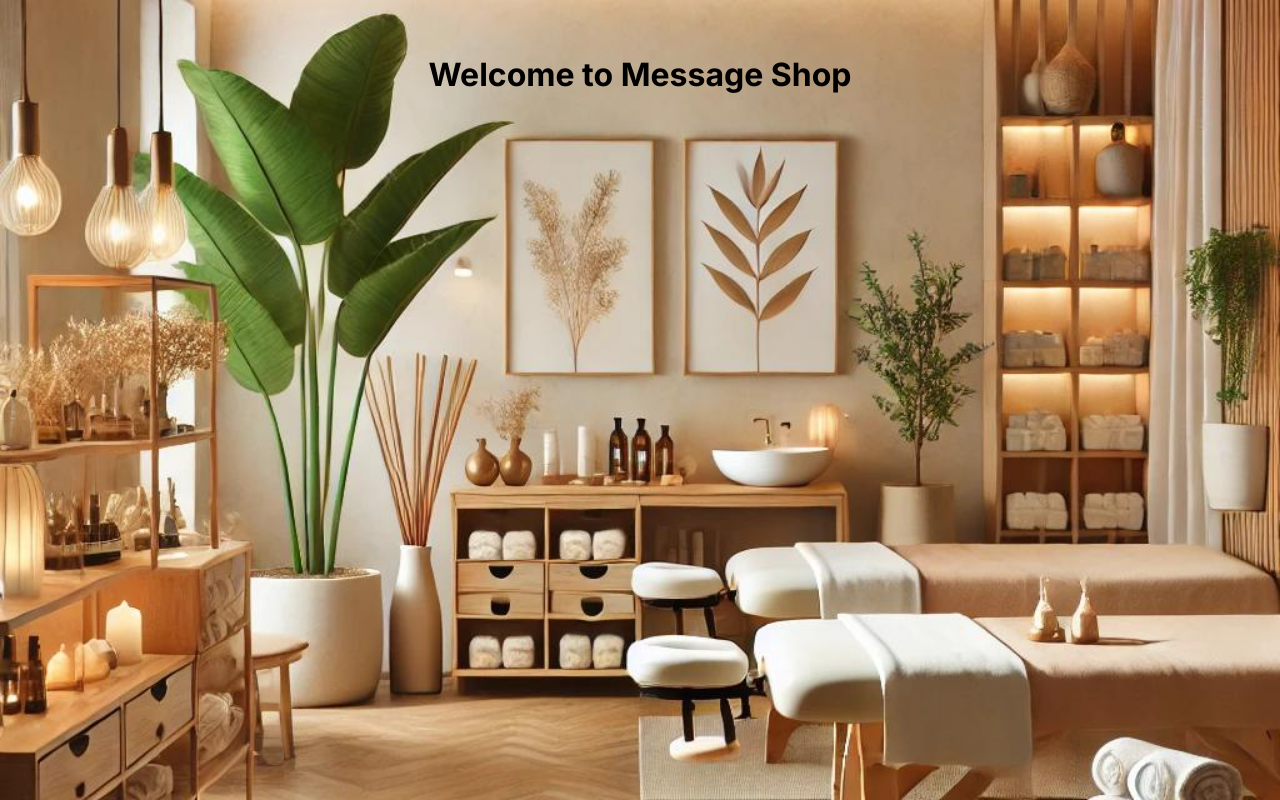
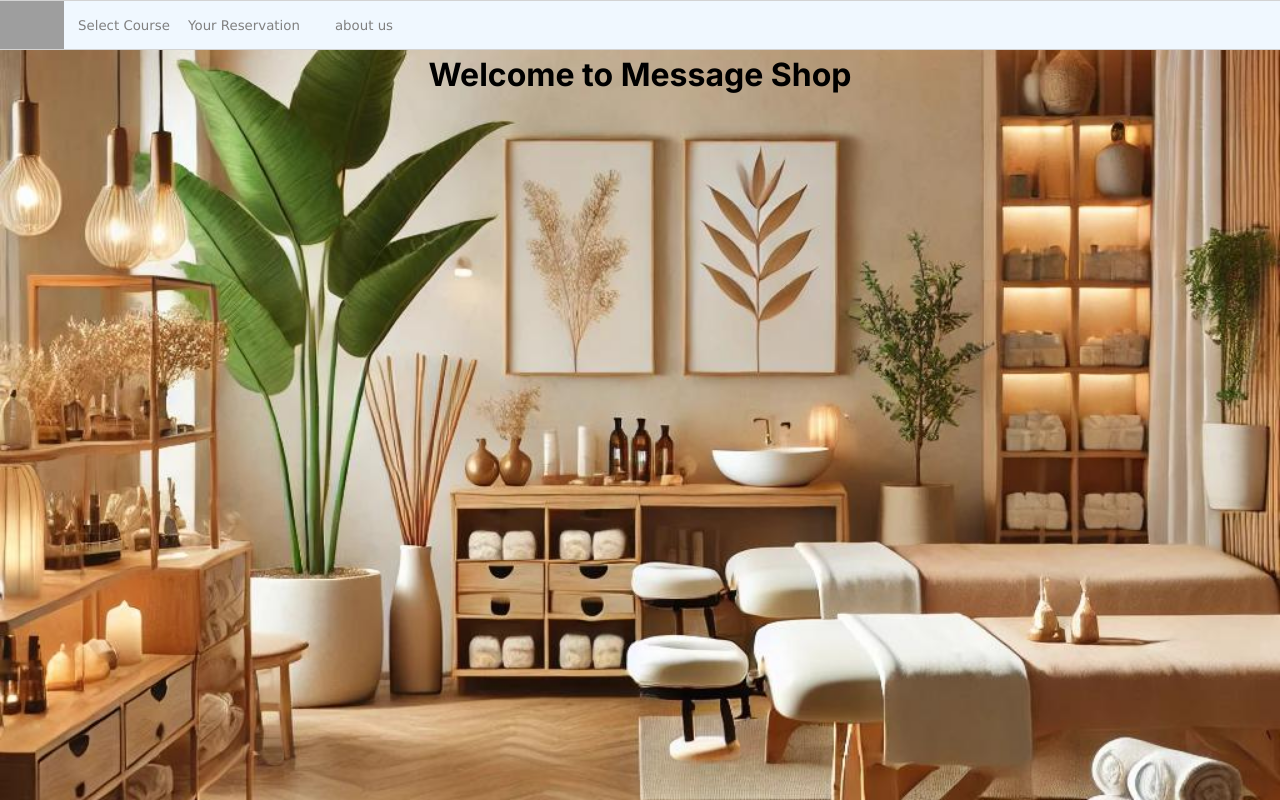
Before and after one commit to MasterPrab/project, a Next.js app: page / in a window 1280 px wide. Built offline with nearby package versions, Linux system fonts and the light colour scheme; grey boxes are pictures that could not be loaded.

Commit message:
topmenu2

```diff
--- a/src/components/TopMenu.tsx
+++ b/src/components/TopMenu.tsx
@@ -10,6 +10,9 @@ export default function TopMenu(){
             height={0}
             width = {0}
             sizes = '100vh'/>
+            <TopMenuItem title='Select Course' pageRef='/course'/>
+            <TopMenuItem title='Your Reservation' pageRef='/reservation'/>
+            <TopMenuItem title='about us' pageRef='/about'/>
 
         </div>
     );
--- a/src/components/topmenu.module.css
+++ b/src/components/topmenu.module.css
@@ -3,7 +3,7 @@
     background-color: aliceblue;
     position: fixed;
     margin: 0px;
-    left: 1300px;
+    left: 0px;
     right: 0px;
     z-index: 30;
     border-top: 1px solid lightgray;
```
Also changed, not shown: public/img/messagelogo.jpg (renamed from public/img/logo.jpg), src/app/reservation/page.tsx (added).
